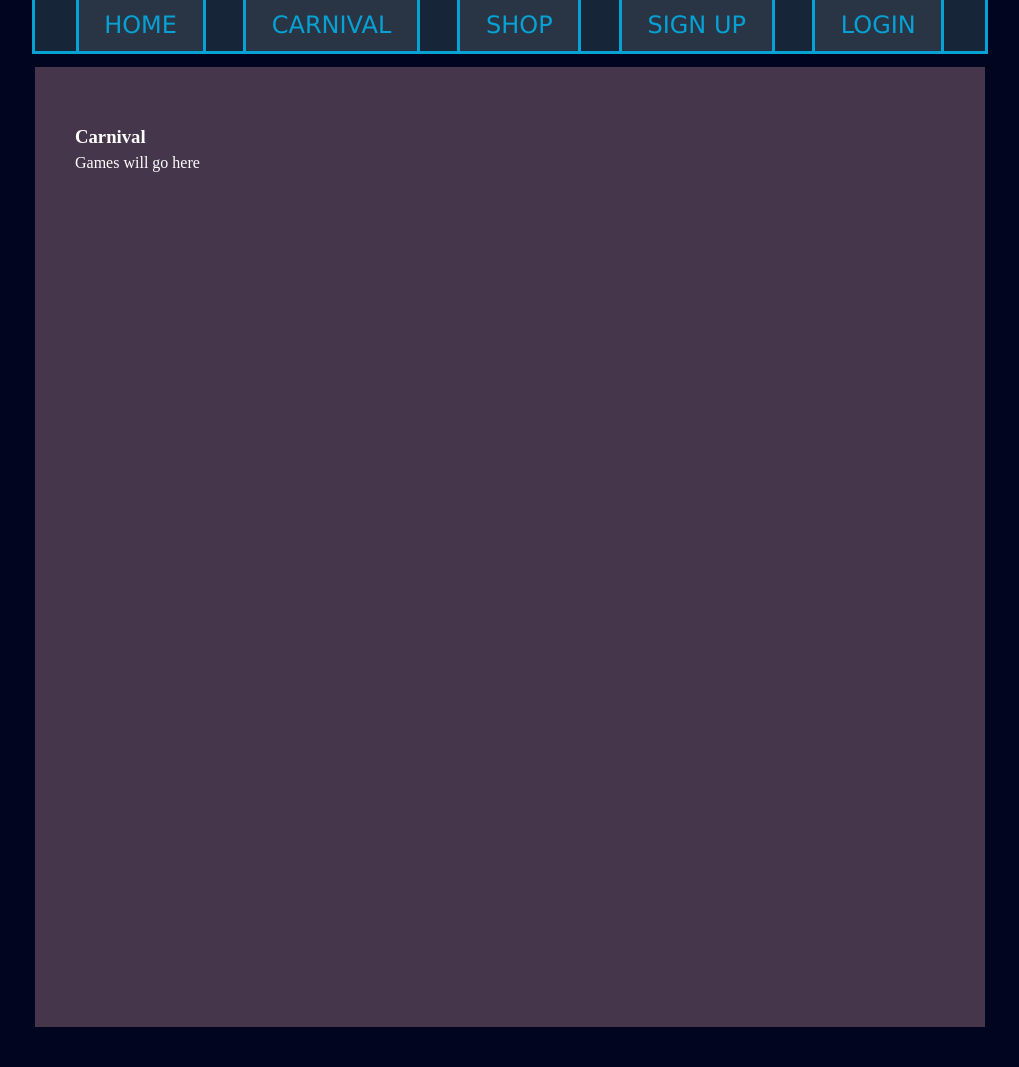
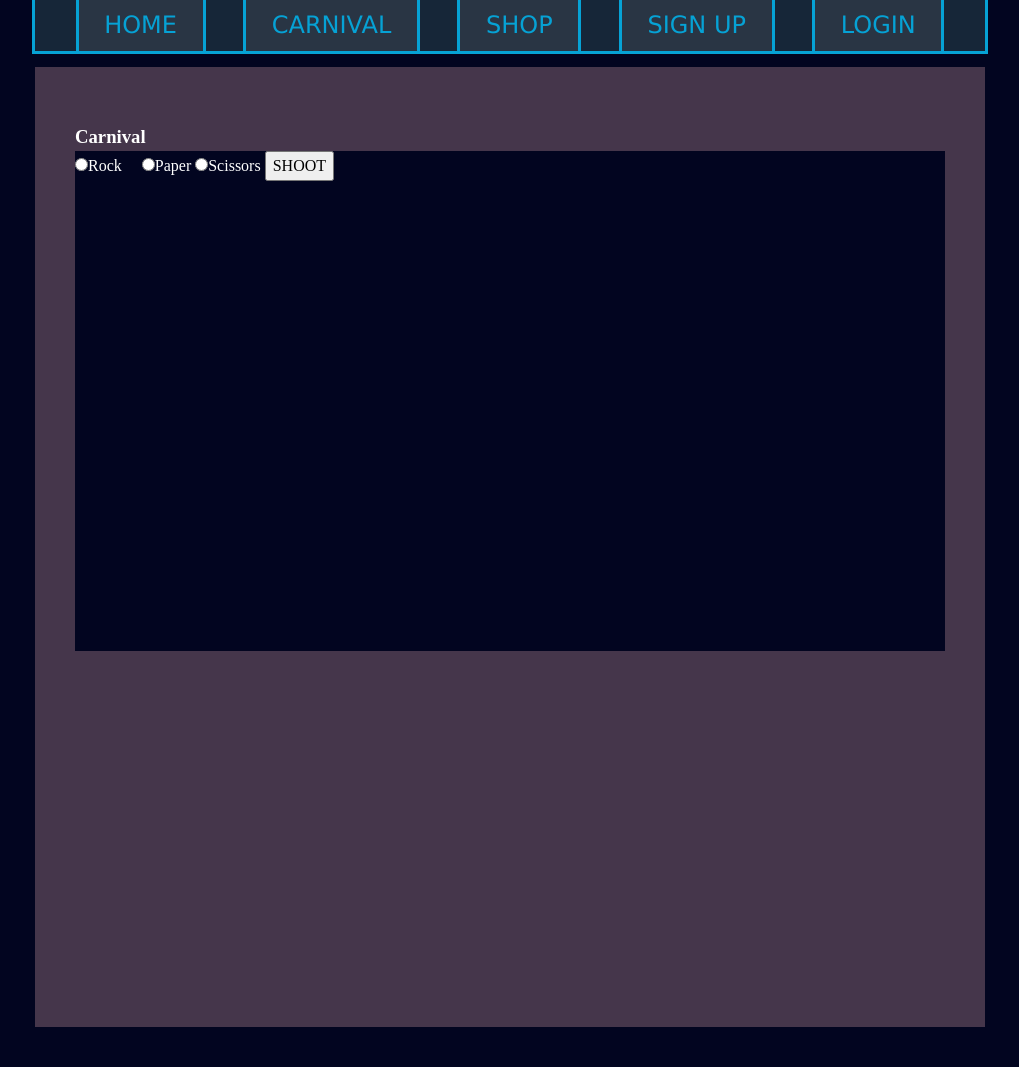
Before and after one commit to alyviacasey/CapstoneProject, a PHP site: page /carnival.php in a window 1280 px wide. Shown: the part 273-1340 px from the top of the page, without its empty margins (130-1149 px from the left). Run offline with PHP 8.4, Linux system fonts and the light colour scheme.

Commit message:
Changes to be committed: 	modified:   carnival.php

```diff
--- a/carnival.php
+++ b/carnival.php
@@ -18,7 +18,7 @@
 
     <div class = "wrapper">
         <h3>Carnival</h3>
-        <p>Games will go here</p>
+        <iframe src="games/rps.php" width="100%" height="500px" frameborder="0"></iframe>
     </div>
 </body>
 </html>
```
